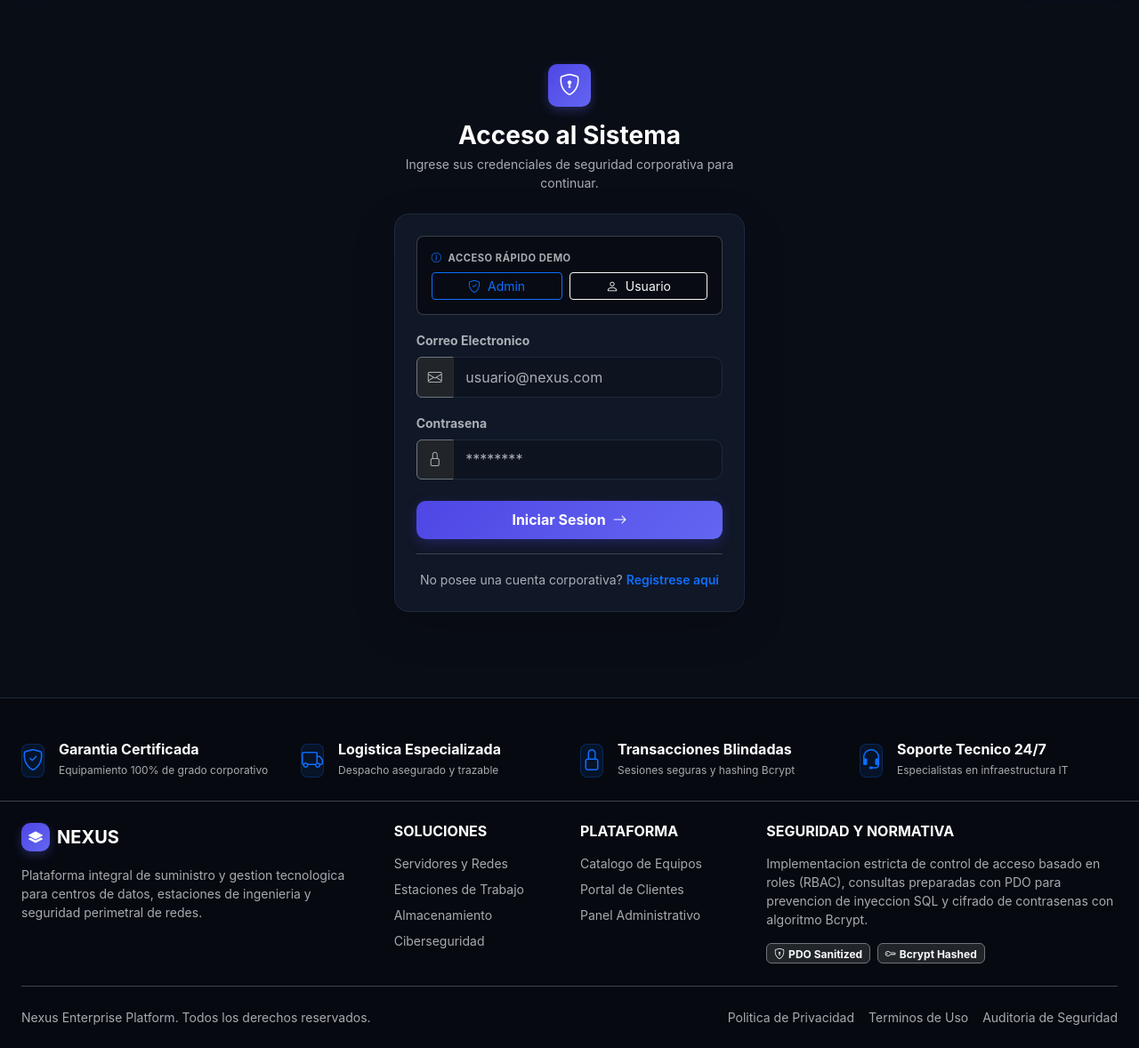
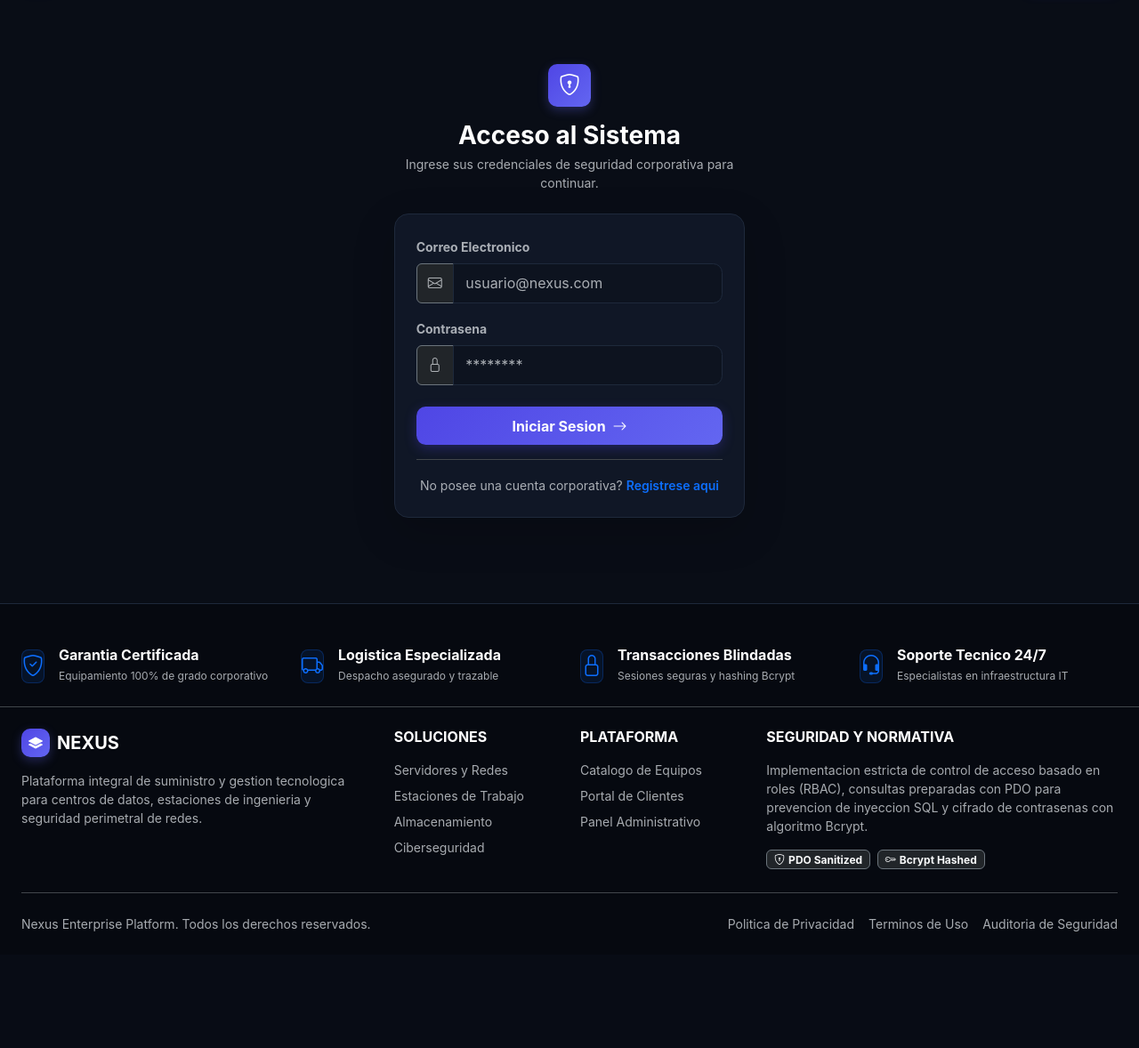
Before and after one commit to danielacalero83-star/nexus-platform, a PHP site: page /login.php in a window 1280 px wide. Shown: the part 65-1243 px from the top of the page at 89% size. After the commit the page ends 1112 px from the top, so only its background shows below. Run offline with PHP 8.4, Linux system fonts and the light colour scheme; data comes from the database, SQL or seed files in the repository.

Commit message:
fix(auth): remove demo box and ensure login fields are clean on logout

```diff
--- a/config/auth.php
+++ b/config/auth.php
@@ -47,7 +47,9 @@ function login_user(array $user): void {
 }
 
 function logout_user(): void {
+    $_SESSION['user'] = null;
     unset($_SESSION['user']);
+    unset($_SESSION['cart']);
     session_regenerate_id(true);
 }
 
--- a/login.php
+++ b/login.php
@@ -57,23 +57,6 @@ require_once __DIR__ . '/includes/header.php';
         </div>
 
         <div class="card card-nexus p-4 shadow-lg mb-4">
-            <!-- Credenciales de Demostracion Rapida para Evaluadores -->
-            <div class="p-3 mb-3 rounded-3 bg-black bg-opacity-50 border border-secondary border-opacity-50">
-                <div class="d-flex align-items-center justify-content-between mb-2">
-                    <span class="small text-muted fw-bold text-uppercase" style="font-size: 0.7rem; letter-spacing: 0.5px;">
-                        <i class="bi bi-info-circle me-1 text-primary"></i> Acceso Rápido Demo
-                    </span>
-                </div>
-                <div class="d-flex gap-2">
-                    <button type="button" class="btn btn-sm btn-outline-primary flex-fill text-nowrap py-1" onclick="document.getElementById('login-email').value='admin@nexus.com'; document.getElementById('login-password').value='AdminPassword2026!';">
-                        <i class="bi bi-shield-check me-1"></i> Admin
-                    </button>
-                    <button type="button" class="btn btn-sm btn-outline-light flex-fill text-nowrap py-1" onclick="document.getElementById('login-email').value='usuario@nexus.com'; document.getElementById('login-password').value='UserPassword2026!';">
-                        <i class="bi bi-person me-1"></i> Usuario
-                    </button>
-                </div>
-            </div>
-
             <?php if (!empty($error)): ?>
                 <div class="alert alert-danger py-2 small d-flex align-items-center gap-2 mb-3" role="alert">
                     <i class="bi bi-exclamation-triangle-fill"></i>
@@ -81,7 +64,7 @@ require_once __DIR__ . '/includes/header.php';
                 </div>
             <?php endif; ?>
 
-            <form action="login.php" method="POST">
+            <form action="login.php" method="POST" autocomplete="off" id="nexus-login-form">
                 <input type="hidden" name="redirect" value="<?= htmlspecialchars($redirect) ?>">
 
                 <div class="mb-3">
@@ -90,7 +73,7 @@ require_once __DIR__ . '/includes/header.php';
                         <span class="input-group-text bg-dark border-secondary text-muted">
                             <i class="bi bi-envelope"></i>
                         </span>
-                        <input type="email" name="email" id="login-email" required class="form-control form-control-nexus" value="<?= htmlspecialchars($email) ?>" placeholder="usuario@nexus.com">
+                        <input type="email" name="email" id="login-email" required class="form-control form-control-nexus" value="<?= ($_SERVER['REQUEST_METHOD'] === 'POST' ? htmlspecialchars($email) : '') ?>" placeholder="usuario@nexus.com" autocomplete="off">
                     </div>
                 </div>
 
@@ -100,7 +83,7 @@ require_once __DIR__ . '/includes/header.php';
                         <span class="input-group-text bg-dark border-secondary text-muted">
                             <i class="bi bi-lock"></i>
                         </span>
-                        <input type="password" name="password" id="login-password" required class="form-control form-control-nexus" placeholder="********">
+                        <input type="password" name="password" id="login-password" required class="form-control form-control-nexus" placeholder="********" autocomplete="new-password">
                     </div>
                 </div>
 
@@ -118,4 +101,16 @@ require_once __DIR__ . '/includes/header.php';
     </div>
 </div>
 
+<script>
+    // Limpieza forzada de campos al cerrar sesion o navegar hacia atras
+    window.addEventListener('pageshow', function () {
+        <?php if ($_SERVER['REQUEST_METHOD'] !== 'POST'): ?>
+        var emailInput = document.getElementById('login-email');
+        if (emailInput) emailInput.value = '';
+        <?php endif; ?>
+        var passInput = document.getElementById('login-password');
+        if (passInput) passInput.value = '';
+    });
+</script>
+
 <?php require_once __DIR__ . '/includes/footer.php'; ?>
```
